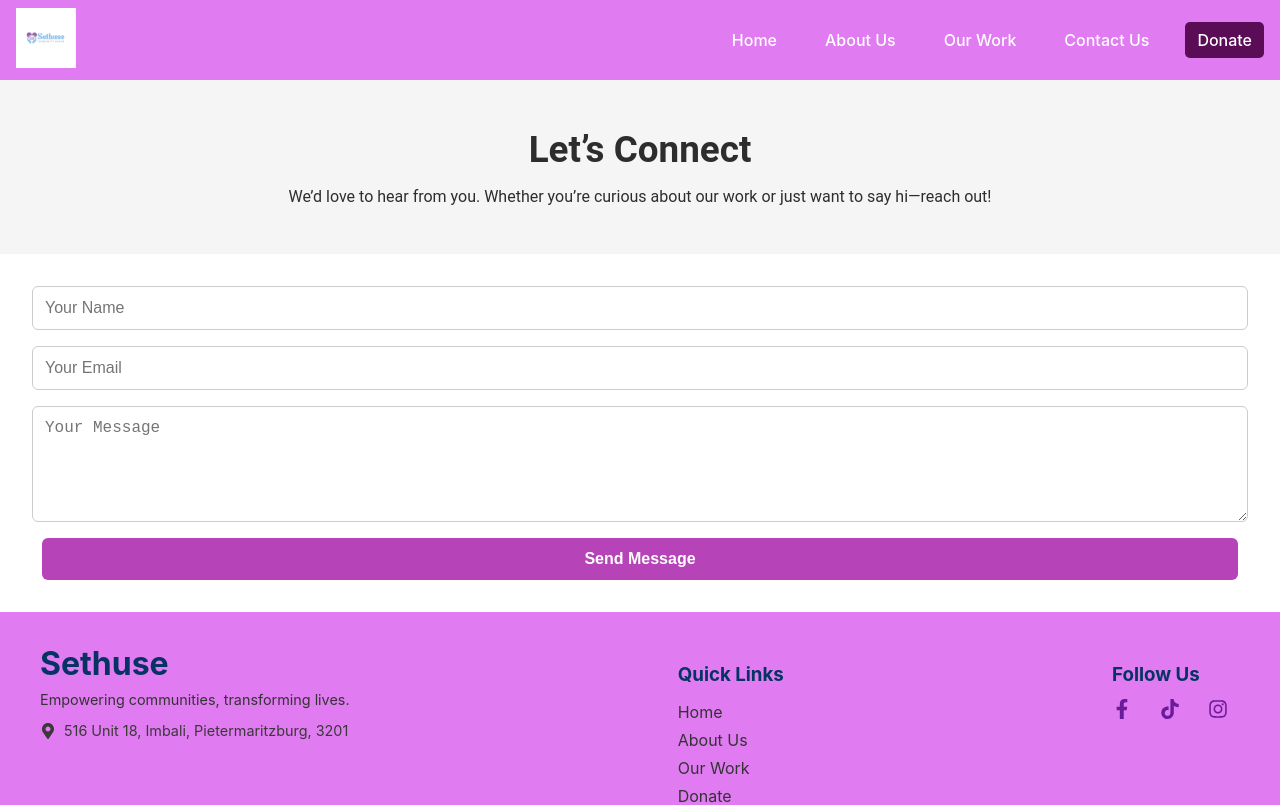
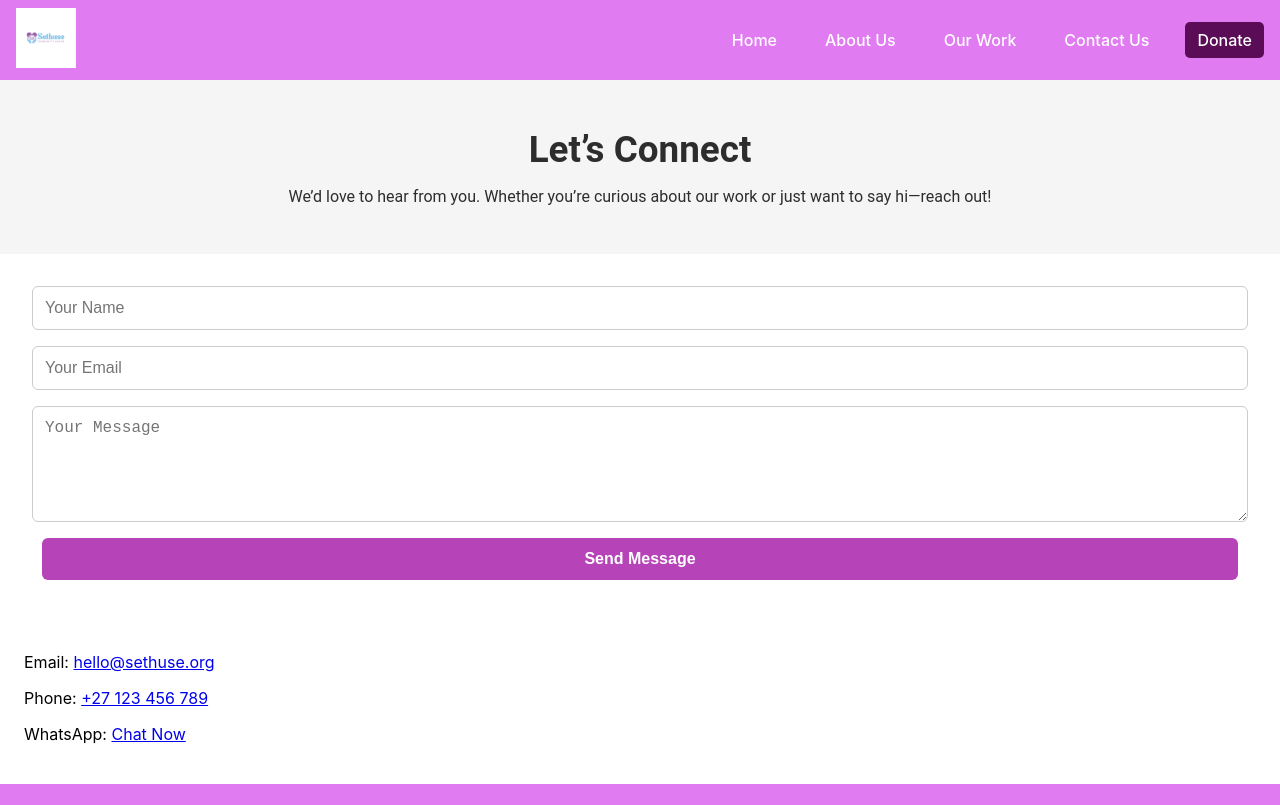
Before and after one commit to SmaSema/sethuse-website, a React (Create React App) app: page /contact in a window 1280 px wide. Shown: the top 805 px of the page. Built offline with nearby package versions, Linux system fonts and the light colour scheme.

Commit message:
48th  commit

```diff
--- /dev/null
+++ b/src/components/ContactUs_page/AlternateContact.css
@@ -0,0 +1,4 @@
+.alt-contact {
+  padding: 1.5rem;
+  font-size: 1rem;
+}
--- /dev/null
+++ b/src/components/ContactUs_page/AlternateContact.js
@@ -0,0 +1,12 @@
+import React from 'react';
+import '../ContactUs_page/AlternateContact.css';
+
+const AlternateContact = () => (
+  <div className="alt-contact">
+    <p>Email: <a href="mailto:hello@sethuse.org">hello@sethuse.org</a></p>
+    <p>Phone: <a href="tel:+27123456789">+27 123 456 789</a></p>
+    <p>WhatsApp: <a href="#">Chat Now</a></p>
+  </div>
+);
+
+export default AlternateContact;
--- a/src/components/ContactUs_page/ContactForm.css
+++ b/src/components/ContactUs_page/ContactForm.css
@@ -22,3 +22,7 @@
   border-radius: 6px;
   cursor: pointer;
 }
+
+.contact-form button:hover {
+    background-color: rgb(49, 184, 67);
+}
--- a/src/pages/ContactUs.js
+++ b/src/pages/ContactUs.js
@@ -2,12 +2,14 @@
 import React from 'react';
 import ContactHeader from '../components/ContactUs_page/ContactHeader';
 import ContactForm from '../components/ContactUs_page/ContactForm';
+import AlternateContact from '../components/ContactUs_page/AlternateContact';
 
 const ContactUs = () => {
   return (
     <>
       <ContactHeader/>
       <ContactForm />
+      <AlternateContact />
     </>
   );
 };
```
